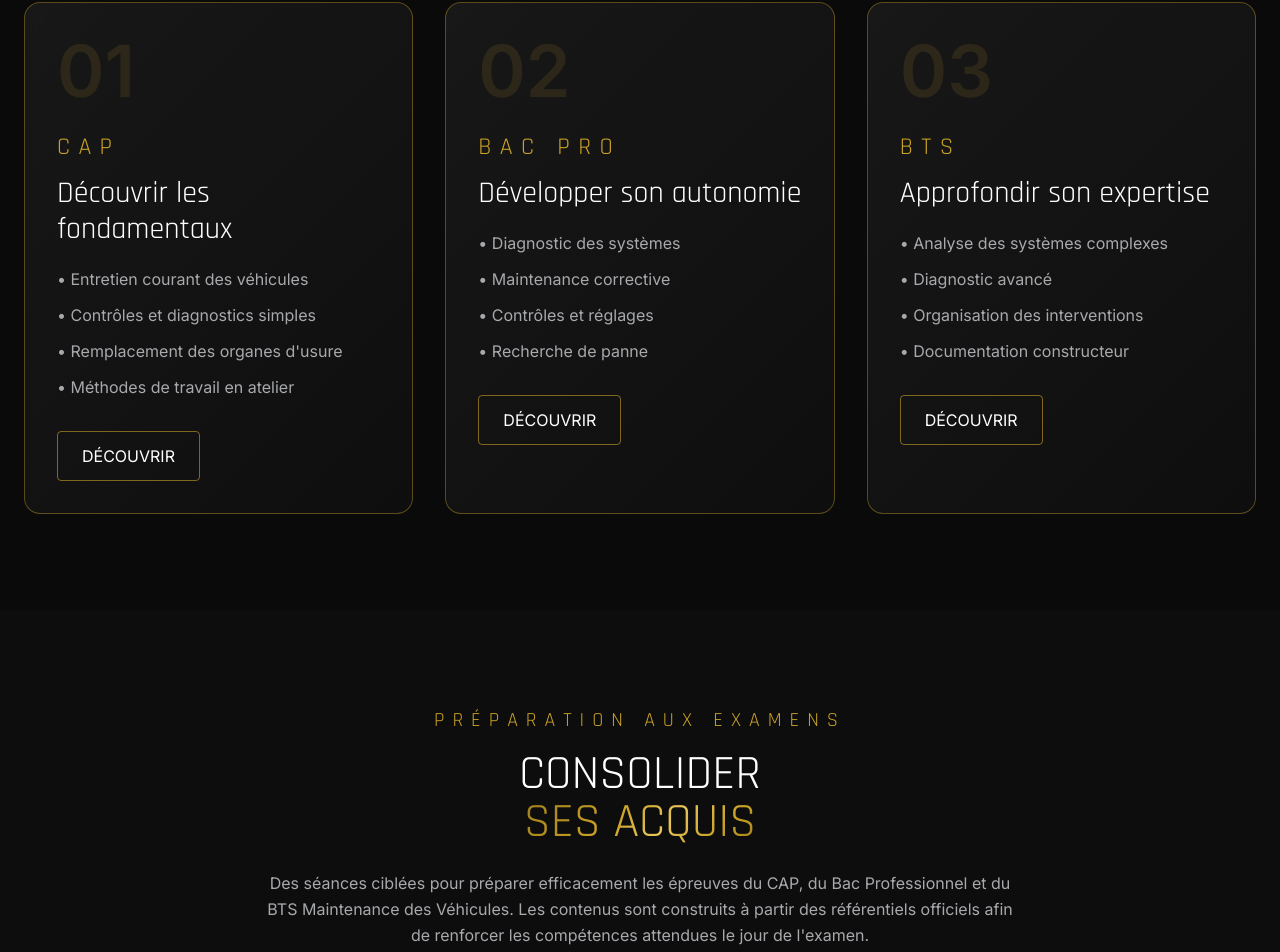
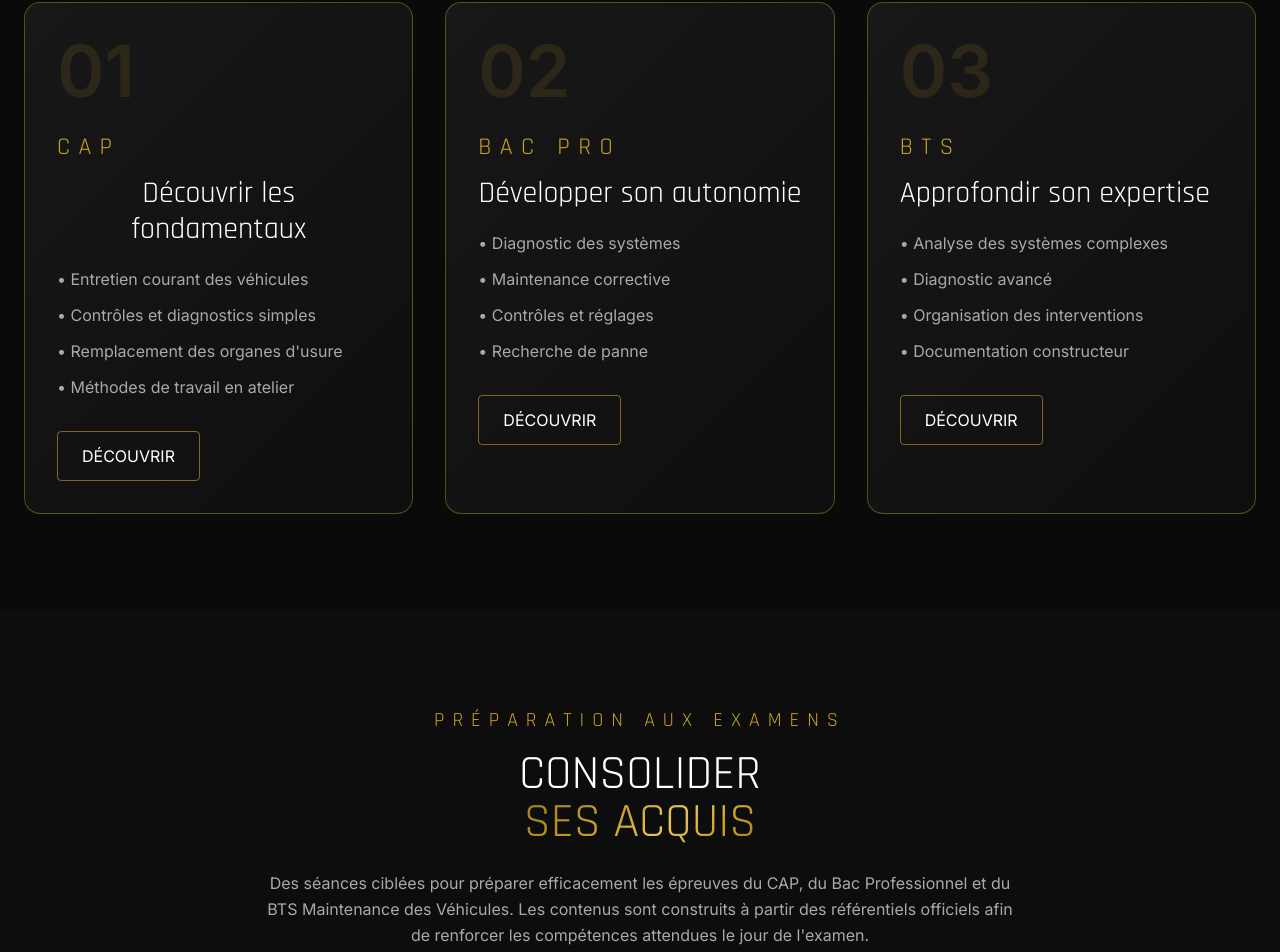
Before and after one commit to PerformancePrestigeAcademy/performance-prestige-academy, a React (Vite) app: page /formation in a window 1280 px wide. Shown: the part 2786-3738 px from the top of the page. Built offline with nearby package versions, Linux system fonts and the light colour scheme.

Commit message:
PATCH 007 V21 ter

```diff
--- a/src/Pages/FormationPage.tsx
+++ b/src/Pages/FormationPage.tsx
@@ -348,7 +348,7 @@ export default function FormationPage() {
                  CAP
                  </p>
 
-                 <h3 className="font-racing text-3xl mb-5">
+                 <h3 className="font-racing text-3xl text-center mb-5">
                  Découvrir les fondamentaux
                  </h3>
 
@@ -386,7 +386,7 @@ export default function FormationPage() {
                  BAC PRO
                  </p>
 
-                 <h3 className="font-racing text-3xl mb-5">
+                 <h3 className="font-racing text-3xl text-center mb-5">
                  Développer son autonomie
                  </h3>
 
```
